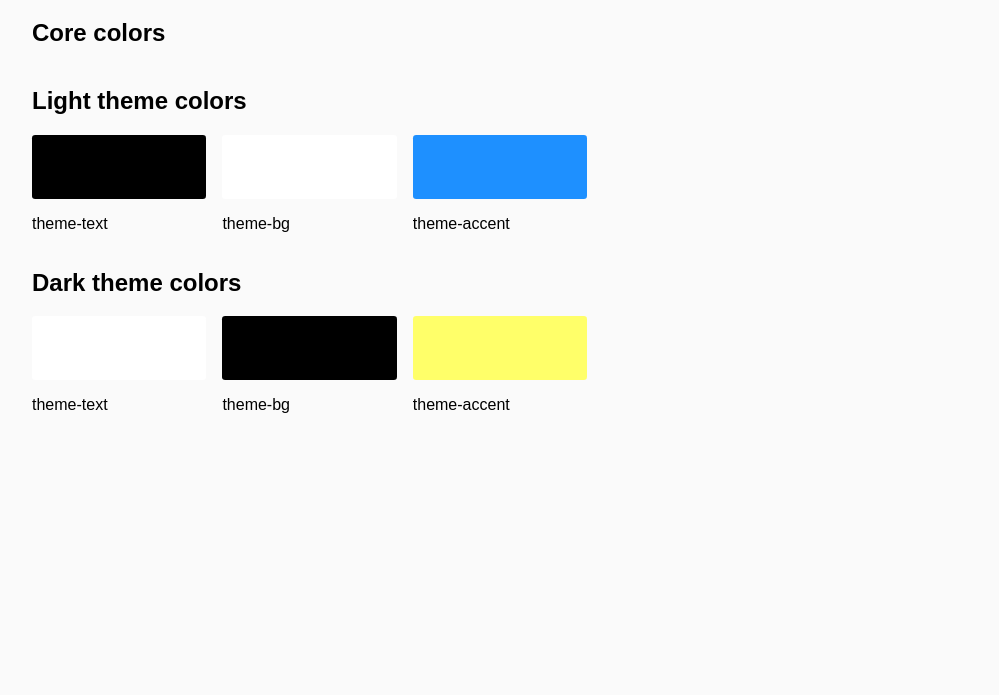
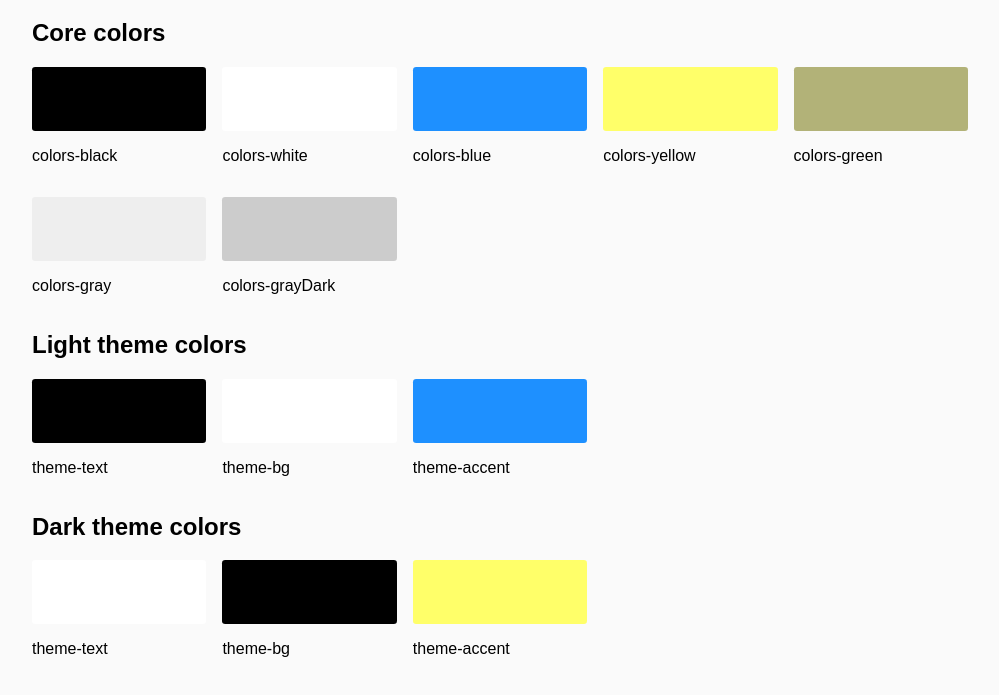
Before and after one commit to hexagoncircle/tokens, an Eleventy site: page src/index.njk in a window 1280 px wide. Shown: the part 61-756 px from the top of the page, without its empty margins (0-999 px from the left). Built offline with nearby package versions, Linux system fonts and the light colour scheme; Eleventy itself is replaced by a stand-in of ours; files that its build step writes are made by us from their sources.

Commit message:
Updated variable name

```diff
--- a/src/index.njk
+++ b/src/index.njk
@@ -6,7 +6,7 @@ title: Tokens
 <section class="section">
   <h2>Core colors</h2>
   <ul class="list">
-    {% for key, item in tokens.global.colors %}
+    {% for key, item in tokens.global.color %}
     <li class="color">
       <span class="color-block" style="background-color: {{ item.value }}"></span>
       <p class="color-value">colors-{{ key }}</p>
```
